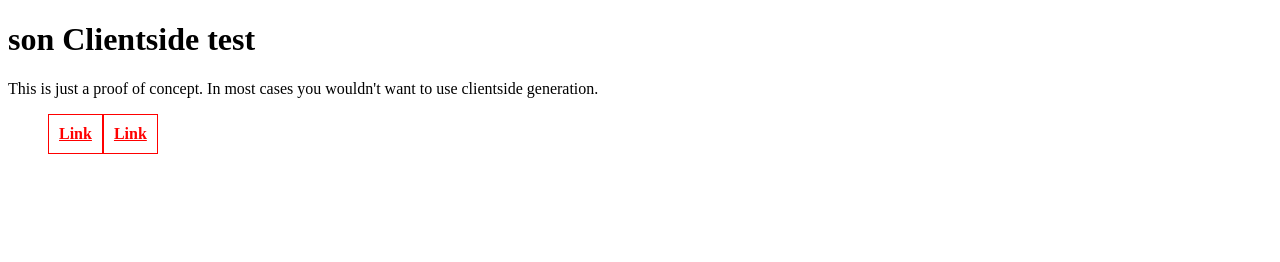
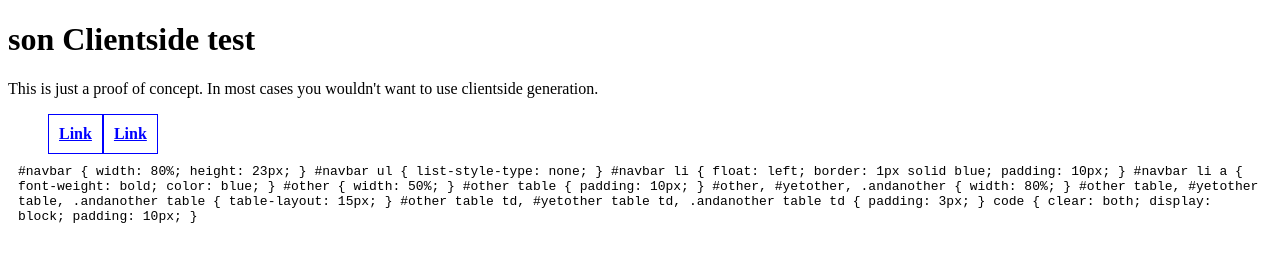
Before and after one commit to twfarland/Son, a plain HTML site: page sonClientsideTest.html in a window 1280 px wide. Drawn offline with Linux system fonts and the light colour scheme.

Commit message:
added support for multi selector declaration, changed uniqueness identifiers from pipes to curly brackets

```diff
--- a/son.js
+++ b/son.js
@@ -409,6 +409,10 @@ var cssProperties = [
 
 	};
 
+	//detects if linage has multiple selector
+	var hasMultiSelector = function(lineage){
+		return ( lineage[0] && lineage[0].split(",")[1] );
+	}
 
 	//detects if key is declared explicitly as a selector (if it starts with $)
 	var selectorOverride = function(key){
@@ -475,7 +479,7 @@ var jsonToCss = function(styleObj, clientside){
 
 
 		//strip out everything after the pipe, which is only there to provide uniqueness
-		skey = key.split("|")[0];
+		skey = key.split("{")[0] + ( key.split("}")[1] || "" );
 		//e.g: ".myClass|uniq" becomes "myClass"
 
 		//clean $ from key
@@ -487,7 +491,7 @@ var jsonToCss = function(styleObj, clientside){
 				//is the key a property name?
 				if (getKeyType(skey) === "property"){
 
-					//is the value an levelect? then add key to property lineage and go deeper
+					//is the value an object? then add key to property lineage and go deeper
 					if (isHashObj(level[key])){
 
 						iterate( level[key], selectorLineage, propertyLineage.concat([ckey]) );
@@ -502,16 +506,45 @@ var jsonToCss = function(styleObj, clientside){
 				//is the key a selector? then write it and go deeper
 				else if (getKeyType(skey) === "selector"){
 
-					//is the value an levelect? it should be, for a selector
+					//is the value a hash obj? it should be, for a selector
 					//print the selector and its lineage, and go down to the next level
 					if (isHashObj(level[key])){
 
 						if (openSelector) wrt("}");
 
-						wrt( selectorLineage.concat([ckey]).join(" ") + " { ");
+						//print selector, handle whether multiple or single
+
+						if ( hasMultiSelector(selectorLineage) ){
+
+							//split first part
+							var rootSel = selectorLineage[0].split(",");
+
+							var temp = [];
+
+							for ( part in rootSel ){
+								//join each part of that with the other lineage parts
+								temp.push(
+									[rootSel[part]].concat(selectorLineage.slice(1))
+									.concat([ckey])
+									.join(" ")
+								);
+							}
+
+							//join those parts with ","
+							temp = temp.join(",")
+
+							//write, don't update
+							wrt( temp + " { ");
+
+						}
+						//print as a single selector
+						else {
+							wrt( selectorLineage.concat([ckey]).join(" ") + " { ");
+						}
 
 						openSelector = true;
 
+						//go deeper, passing in lineage
 						iterate( level[key], selectorLineage.concat([ckey]), propertyLineage );
 					}
 					else {
@@ -547,8 +580,7 @@ var styles = {};
 
 
 // Current version.
-var VERSION = '1.0.0';
-
+var VERSION = '1.0.1';
 
 
 // CommonJS export jsonToCss method and version #
--- a/sonClientsideTest.html
+++ b/sonClientsideTest.html
@@ -35,6 +35,16 @@ Testing the same stylesheet delivered by sonNodeTest.js
 	</ul>
 </div>
 
+<code>
+<script type="text/javascript">
+//<![CDATA[
+
+document.write(son.jsonToCss(teststyles));
+
+//]]>
+</script>
+</code>
+
 
 </body>
 </html>
--- a/teststyles.son.js
+++ b/teststyles.son.js
@@ -1,6 +1,8 @@
 (function(){
 
-	var myColour = "#ff0000";
+	var myColour = "blue";
+
+
 
 	var teststyles = {
 		"#navbar" : {
@@ -29,13 +31,23 @@
 				padding : "10px"
 			}
 		},
-		"#other|uniq" : {
+		"#other{uniq}, #yetother, .andanother" : {
 			width : "80%",
 			"$table" : {
-				"table-layout" : "15px"
+				"table-layout" : "15px",
+				td : {
+					padding	: "3px"
+				}
 			}
+		},
+		code : {
+			clear : "both",
+			display : "block",
+			padding : "10px"
 		}
 	};
+
+
 
 
 	//makes variable available to window (for clientside use)
```
Also changed, not shown: README.md.
